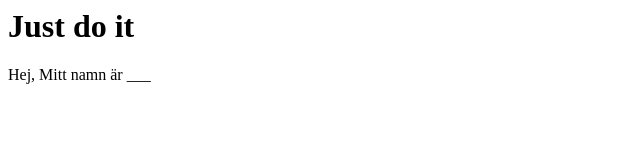
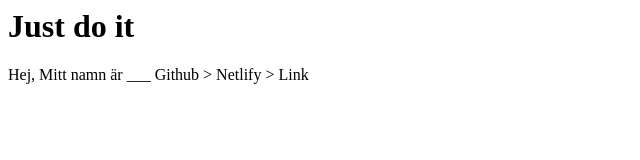
Before and after one commit to MohamadNT/2xRep., a plain HTML site: page index.html in a window 1280 px wide. Shown: the whole page, without its empty margins (0-640 px from the left). Drawn offline with Linux system fonts and the light colour scheme.

Commit message:
Update index.html

```diff
--- a/index.html
+++ b/index.html
@@ -3,6 +3,7 @@
 <h1> Just do it </h1>
 <p>
 Hej, Mitt namn är ___
+  Github > Netlify > Link
 </p>
 </body
 </html>
```
